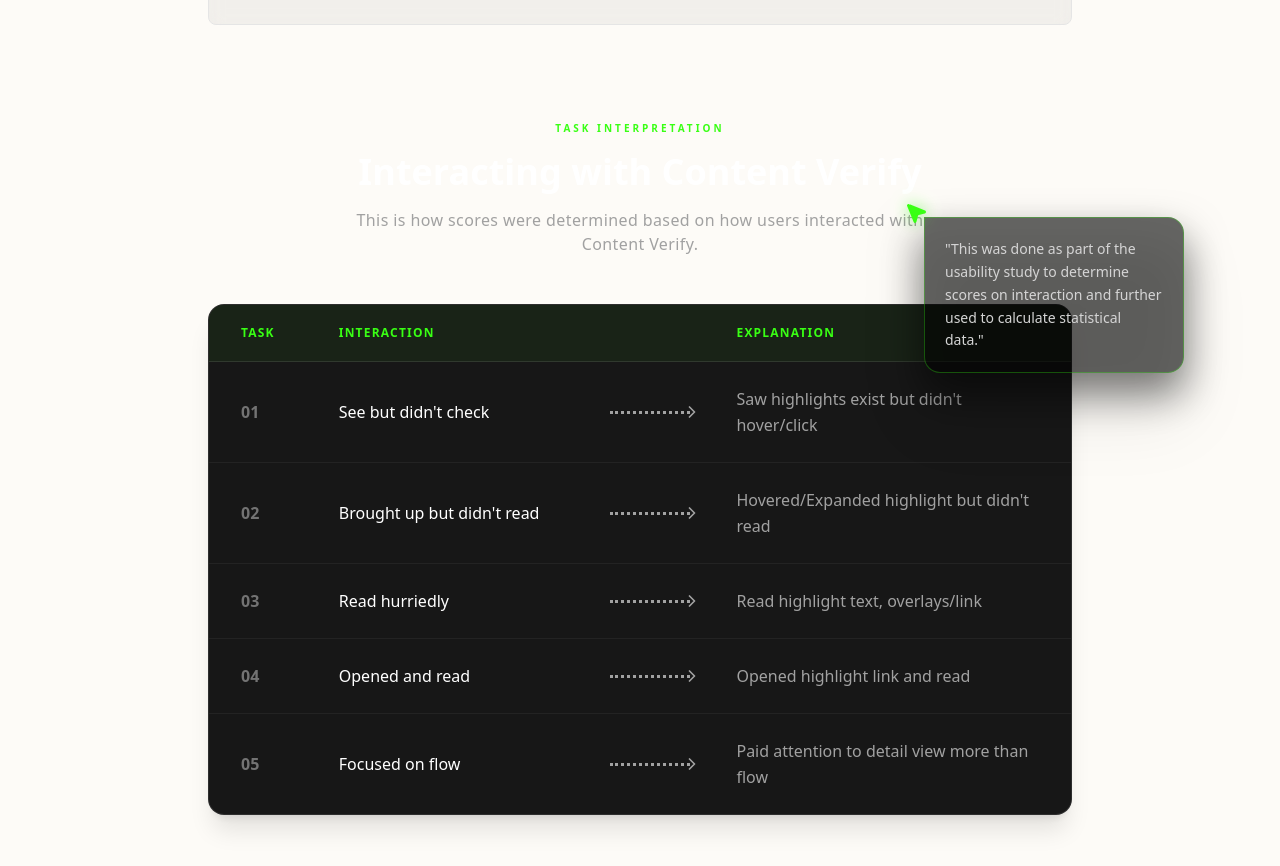
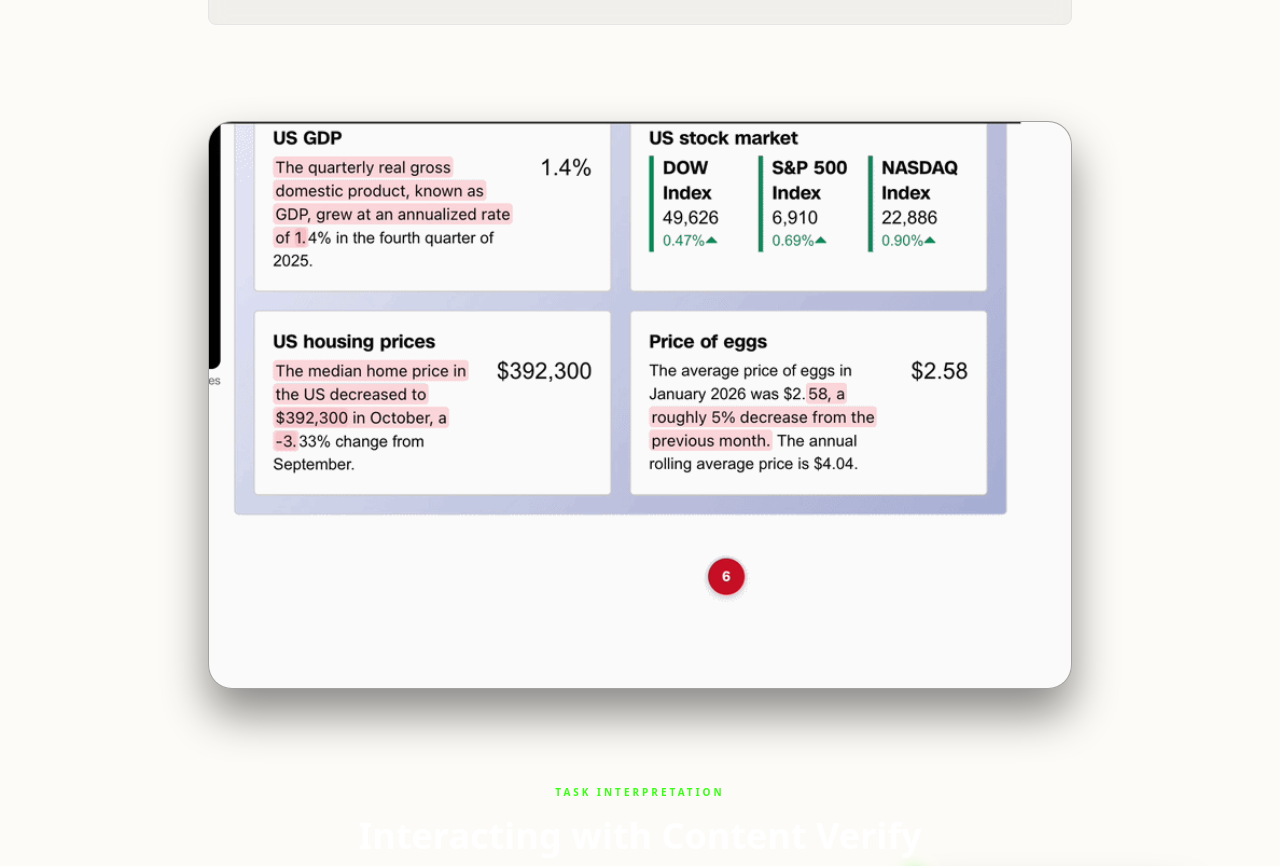
Before and after one commit to Ramya-Rajasekaran1/My-portfolio, a Next.js app: page /work/content-verify in a window 1280 px wide. Shown: the part 8628-9494 px from the top of the page. Built offline with nearby package versions, Linux system fonts and the light colour scheme; a web font is replaced by a local one.

Commit message:
Add feedback gif preview

```diff
--- a/src/components/projects/content-verify.tsx
+++ b/src/components/projects/content-verify.tsx
@@ -990,6 +990,17 @@
                     </div>
                 </section>
 
+                {/* Feedback GIF Preview */}
+                <section className="max-w-4xl mx-auto mb-24 px-4">
+                    <div className="relative overflow-hidden rounded-3xl border border-white/10 bg-black/40 shadow-[0_25px_45px_rgba(0,0,0,0.45)]">
+                        <img
+                            src="/images/content-verify/ScreenRecording2026-02-21at11.00.52AM-ezgif.com-video-to-gif-converter.gif"
+                            alt="Content Verify UX highlights animation"
+                            className="w-full h-auto object-cover"
+                        />
+                    </div>
+                </section>
+
                 {/* Task Interpretation Table */}
                 <section className="max-w-4xl mx-auto mb-24 px-4 relative">
                     {/* Floating Cursor Comment (Desktop only) */}
```
Also changed, not shown: public/images/content-verify/ScreenRecording2026-02-21at11.00.52AM-ezgif.com-video-to-gif-converter.gif (added).
